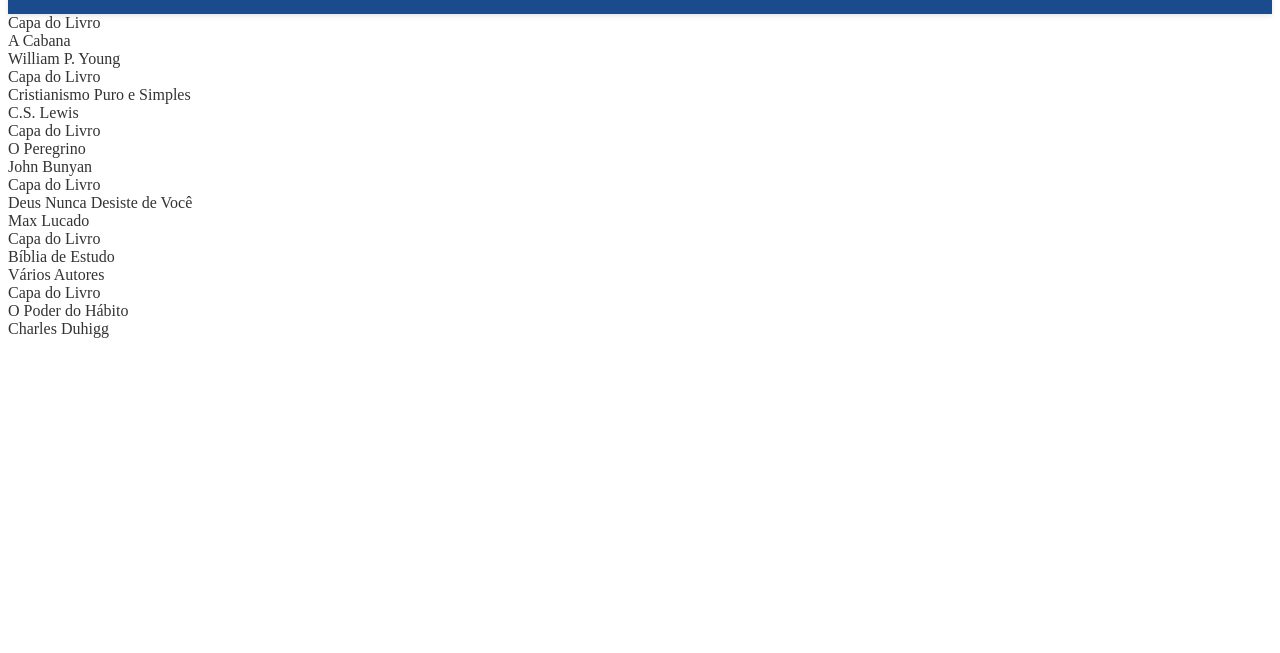
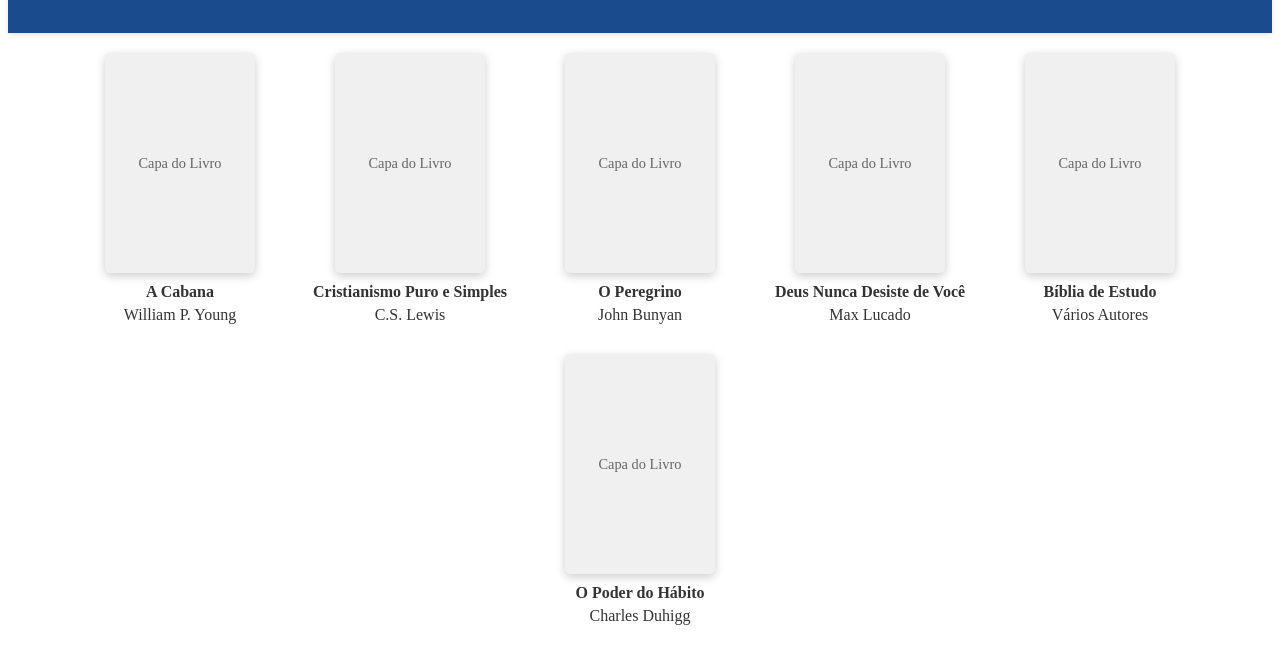
Before and after one commit to schneider-chris/ide, a plain HTML site: page index.html in a window 1280 px wide. Shown: the part 147-800 px from the top of the page. Drawn offline with Linux system fonts and the light colour scheme.

Commit message:
Add files via upload

```diff
--- a/index.html
+++ b/index.html
@@ -1,9 +1,9 @@
 <!DOCTYPE html>
-<html lang="en">
+<html lang="pt-br">
 <head>
     <meta charset="UTF-8">
     <meta name="viewport" content="width=device-width, initial-scale=1.0">
-    <title>IDE</title>
+    <titulo>IDE</titulo>
     <link rel="stylesheet" href="./style.css">
 </head>
 <body>
@@ -18,47 +18,47 @@
         <p>Sua livraria online de livros inspiradores</p>
     </header>
 
-    <div class="book-list">
+    <div class="livro-list">
         <!-- Livro 1 -->
-        <div class="book" onclick="showBookDetail('book1')">
-            <div class="book-cover">Capa do Livro</div>
-            <div class="book-title">A Cabana</div>
-            <div class="book-author">William P. Young</div>
+        <div class="livro" onclick="showlivroDetail('livro1')">
+            <div class="livro-capa">Capa do Livro</div>
+            <div class="livro-titulo">A Cabana</div>
+            <div class="livro-autor">William P. Young</div>
         </div>
 
         <!-- Livro 2 -->
-        <div class="book" onclick="showBookDetail('book2')">
-            <div class="book-cover">Capa do Livro</div>
-            <div class="book-title">Cristianismo Puro e Simples</div>
-            <div class="book-author">C.S. Lewis</div>
+        <div class="livro" onclick="showlivroDetail('livro2')">
+            <div class="livro-capa">Capa do Livro</div>
+            <div class="livro-titulo">Cristianismo Puro e Simples</div>
+            <div class="livro-autor">C.S. Lewis</div>
         </div>
 
         <!-- Livro 3 -->
-        <div class="book" onclick="showBookDetail('book3')">
-            <div class="book-cover">Capa do Livro</div>
-            <div class="book-title">O Peregrino</div>
-            <div class="book-author">John Bunyan</div>
+        <div class="livro" onclick="showlivroDetail('livro3')">
+            <div class="livro-capa">Capa do Livro</div>
+            <div class="livro-titulo">O Peregrino</div>
+            <div class="livro-autor">John Bunyan</div>
         </div>
 
         <!-- Livro 4 -->
-        <div class="book" onclick="showBookDetail('book4')">
-            <div class="book-cover">Capa do Livro</div>
-            <div class="book-title">Deus Nunca Desiste de Você</div>
-            <div class="book-author">Max Lucado</div>
+        <div class="livro" onclick="showlivroDetail('livro4')">
+            <div class="livro-capa">Capa do Livro</div>
+            <div class="livro-titulo">Deus Nunca Desiste de Você</div>
+            <div class="livro-autor">Max Lucado</div>
         </div>
 
         <!-- Livro 5 -->
-        <div class="book" onclick="showBookDetail('book5')">
-            <div class="book-cover">Capa do Livro</div>
-            <div class="book-title">Bíblia de Estudo</div>
-            <div class="book-author">Vários Autores</div>
+        <div class="livro" onclick="showlivroDetail('livro5')">
+            <div class="livro-capa">Capa do Livro</div>
+            <div class="livro-titulo">Bíblia de Estudo</div>
+            <div class="livro-autor">Vários Autores</div>
         </div>
 
         <!-- Livro 6 -->
-        <div class="book" onclick="showBookDetail('book6')">
-            <div class="book-cover">Capa do Livro</div>
-            <div class="book-title">O Poder do Hábito</div>
-            <div class="book-author">Charles Duhigg</div>
+        <div class="livro" onclick="showlivroDetail('livro6')">
+            <div class="livro-capa">Capa do Livro</div>
+            <div class="livro-titulo">O Poder do Hábito</div>
+            <div class="livro-autor">Charles Duhigg</div>
         </div>
     </div>
 
--- a/style.css
+++ b/style.css
@@ -1,6 +1,7 @@
 body {
     background-color: white;
     color: #333;
+    font-family: 'Times New Roman', Times, serif;
 }
 
 /*Cabeçalho*/
@@ -36,4 +37,44 @@
     border: none;
     border-radius: 0 4px 4px 0;
     cursor: pointer;
+    font-family: 'Times New Roman', Times, serif;
 }
+
+/* Lista de livros */
+.livro-list {
+    display: flex;
+    flex-wrap: wrap;
+    justify-content: center;
+    padding: 20px;
+    gap: 30px;
+}
+
+.livro {
+    width: 200px;
+    text-align: center;
+    cursor: pointer;
+    transition: transform 0.3s;
+}
+
+.livro:hover {
+    transform: translateY(-5px);
+}
+
+.livro-capa {
+    width: 150px;
+    height: 220px;
+    margin: 0 auto 10px;
+    background-color: #f0f0f0;
+    border-radius: 5px;
+    box-shadow: 0 3px 10px rgba(0,0,0,0.2);
+    display: flex;
+    align-items: center;
+    justify-content: center;
+    color: #666;
+    font-size: 0.9rem;
+}
+
+.livro-titulo {
+    font-weight: bold;
+    margin-bottom: 5px;
+}
```
Also changed, not shown: img/IDE.png (added).
